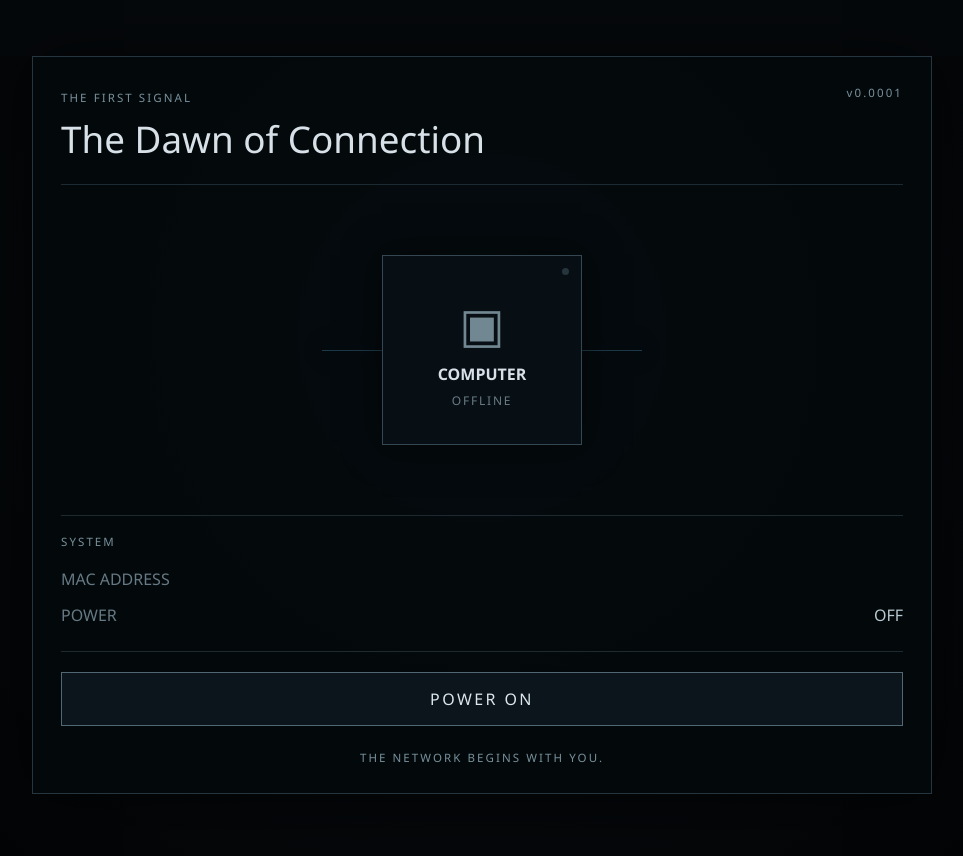
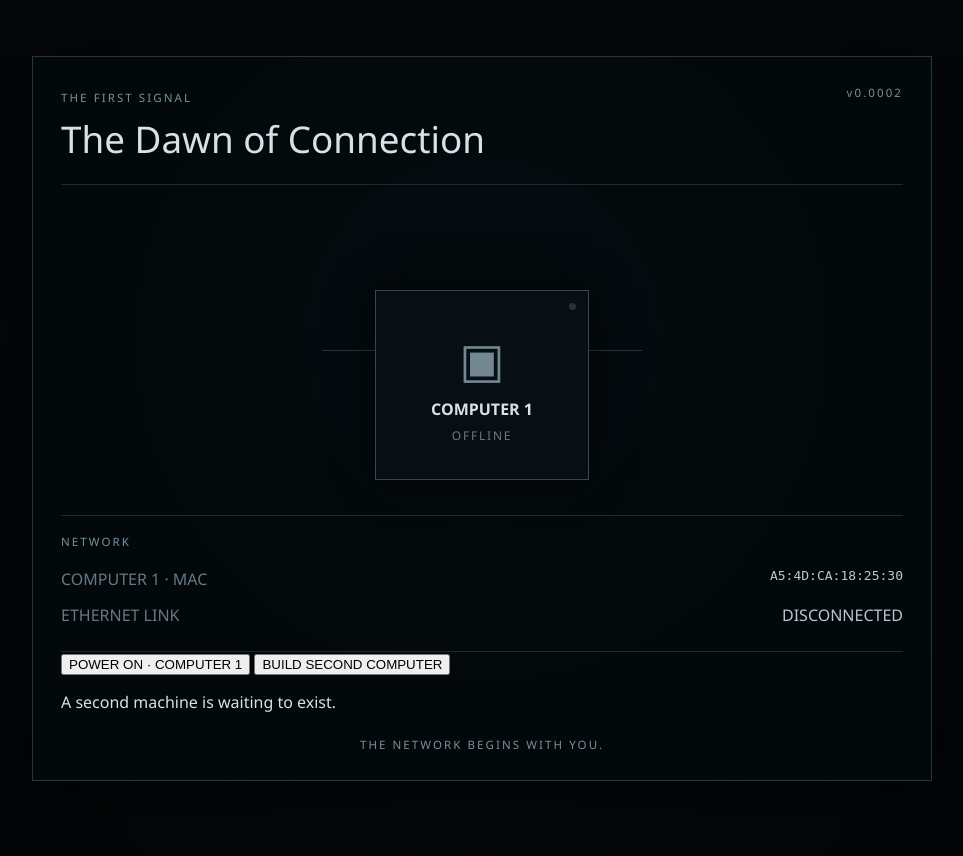
Before and after one commit to Hyagreev14/The-First-Signal_The-Dawn-of-Connection, a Flask app: page / in a window 1280 px wide. Shown: the whole page, without its empty margins (158-1121 px from the left). Run offline with Flask 3, Linux system fonts and the light colour scheme.

Commit message:
Build v0.0002: templates/index.html

```diff
--- a/templates/index.html
+++ b/templates/index.html
@@ -3,7 +3,7 @@
 <head>
     <meta charset="UTF-8">
     <meta name="viewport" content="width=device-width, initial-scale=1.0">
-    <title>The First Signal — v0.0001</title>
+    <title>The First Signal — v0.0002</title>
     <link rel="stylesheet" href="{{ url_for('static', filename='style.css') }}">
 </head>
 <body>
@@ -13,26 +13,53 @@
                 <span class="eyebrow">THE FIRST SIGNAL</span>
                 <h1>The Dawn of Connection</h1>
             </div>
-            <span class="version">v0.0001</span>
+            <span class="version">v0.0002</span>
         </header>
 
-        <section class="network-field">
-            <div class="computer" id="computer">
-                <div class="led" id="led"></div>
+        <section class="network-field" id="networkField">
+            <div class="cable" id="cable"></div>
+
+            {% for computer in game.computers %}
+            <div class="computer" id="computer-{{ computer.id }}">
+                <div class="led"></div>
                 <div class="computer-icon">▣</div>
-                <strong>COMPUTER</strong>
-                <span id="status">OFFLINE</span>
+                <strong>COMPUTER {{ computer.id }}</strong>
+                <span class="status">OFFLINE</span>
+            </div>
+            {% endfor %}
+        </section>
+
+        <section class="system-panel">
+            <div class="panel-title">NETWORK</div>
+
+            {% for computer in game.computers %}
+            <div class="row">
+                <span>COMPUTER {{ computer.id }} · MAC</span>
+                <code>{{ computer.mac }}</code>
+            </div>
+            {% endfor %}
+
+            <div class="row">
+                <span>ETHERNET LINK</span>
+                <strong id="linkStatus">DISCONNECTED</strong>
             </div>
         </section>
 
-        <section class="system-panel">
-            <div class="panel-title">SYSTEM</div>
-            <div class="row"><span>MAC ADDRESS</span><code>{{ game.mac }}</code></div>
-            <div class="row"><span>POWER</span><strong id="power">OFF</strong></div>
-        </section>
+        <div class="controls">
+            {% for computer in game.computers %}
+            <button class="power-button" data-id="{{ computer.id }}" type="button">
+                POWER ON · COMPUTER {{ computer.id }}
+            </button>
+            {% endfor %}
 
-        <button id="powerButton" type="button">POWER ON</button>
+            {% if game.computers|length < 2 %}
+            <button id="buildButton" type="button">BUILD SECOND COMPUTER</button>
+            {% else %}
+            <button id="connectButton" type="button">CONNECT ETHERNET</button>
+            {% endif %}
+        </div>
 
+        <p class="message" id="message">A second machine is waiting to exist.</p>
         <footer>THE NETWORK BEGINS WITH YOU.</footer>
     </main>
     <script src="{{ url_for('static', filename='game.js') }}"></script>
```
